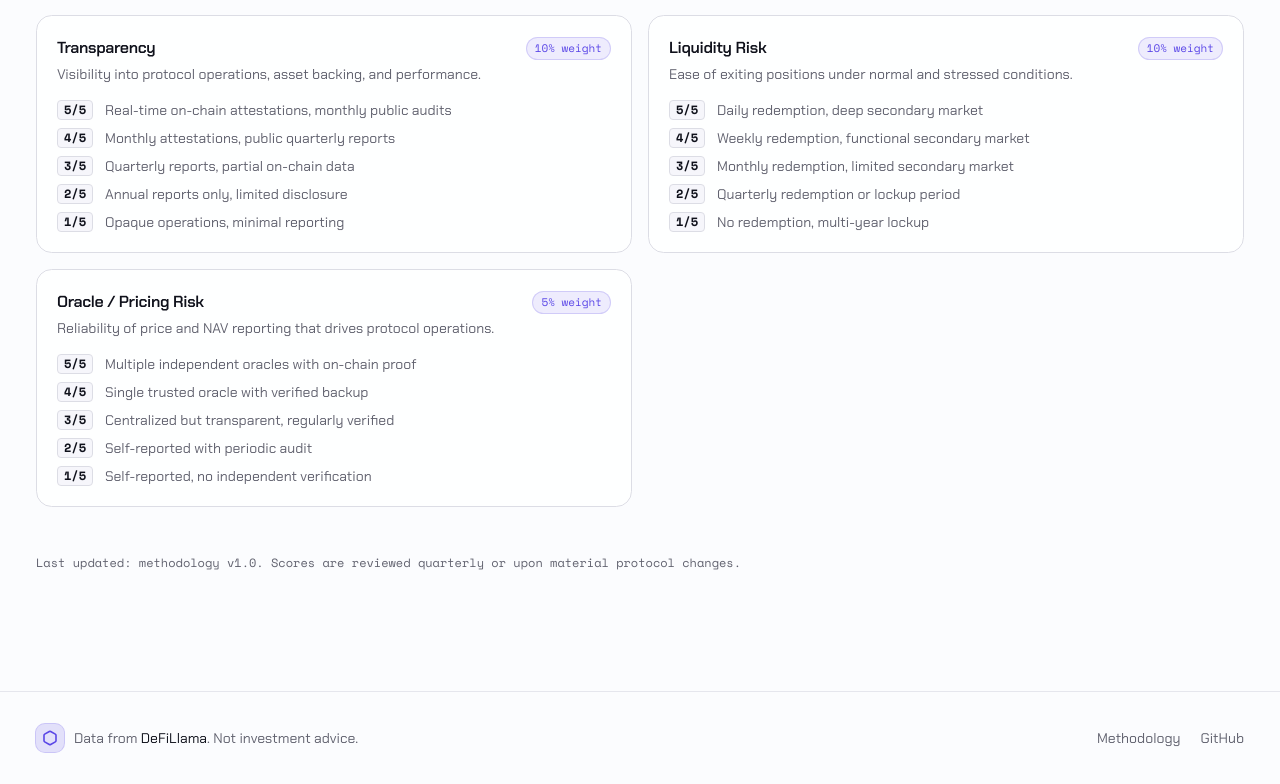
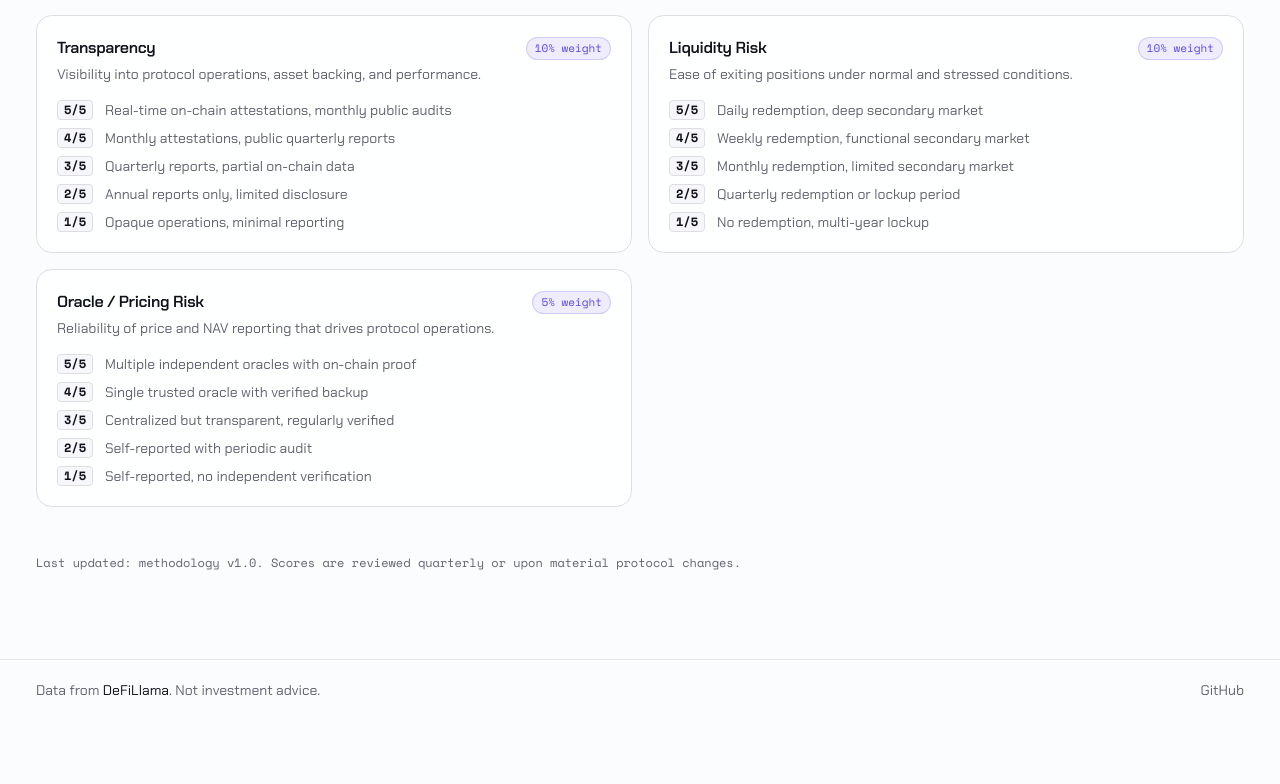
Before and after one commit to eylulbalcilar/realdesk, a Next.js app: page /methodology in a window 1280 px wide. Shown: the part 1556-2340 px from the top of the page. After the commit the page ends 2276 px from the top, so only its background shows below. Built offline with nearby package versions, Linux system fonts and the light colour scheme.

Commit message:
Simplify and shrink the footer
Remove the logo mark and the Methodology link, reduce padding.

```diff
--- a/components/layout/footer.tsx
+++ b/components/layout/footer.tsx
@@ -1,14 +1,7 @@
-import Link from 'next/link';
-import { Hexagon } from 'lucide-react';
-
 export function Footer() {
   return (
-    <footer className="mt-20 border-t border-border/70">
-      <div className="shell flex flex-col items-center justify-between gap-4 py-8 md:flex-row">
-        <div className="flex items-center gap-2.5">
-          <span className="grid h-7 w-7 place-items-center rounded-md bg-primary/15 ring-1 ring-primary/30">
-            <Hexagon className="h-4 w-4 text-primary" strokeWidth={2.4} />
-          </span>
+    <footer className="mt-12 border-t border-border/70">
+      <div className="shell flex flex-col items-center justify-between gap-2 py-5 sm:flex-row">
         <p className="text-sm text-muted-foreground">
           Data from{' '}
           <a
@@ -21,24 +14,15 @@ export function Footer() {
           </a>
           . Not investment advice.
         </p>
-        </div>
-        <div className="flex items-center gap-5 text-sm text-muted-foreground">
-          <Link
-            href="/methodology"
-            className="transition-colors hover:text-foreground"
-          >
-            Methodology
-          </Link>
         <a
           href="https://github.com/eylulbalcilar/realdesk"
           target="_blank"
           rel="noopener noreferrer"
-            className="transition-colors hover:text-foreground"
+          className="text-sm text-muted-foreground transition-colors hover:text-foreground"
         >
           GitHub
         </a>
       </div>
-      </div>
     </footer>
   );
 }
```
Lines whose indentation alone changed are shown as unchanged.
